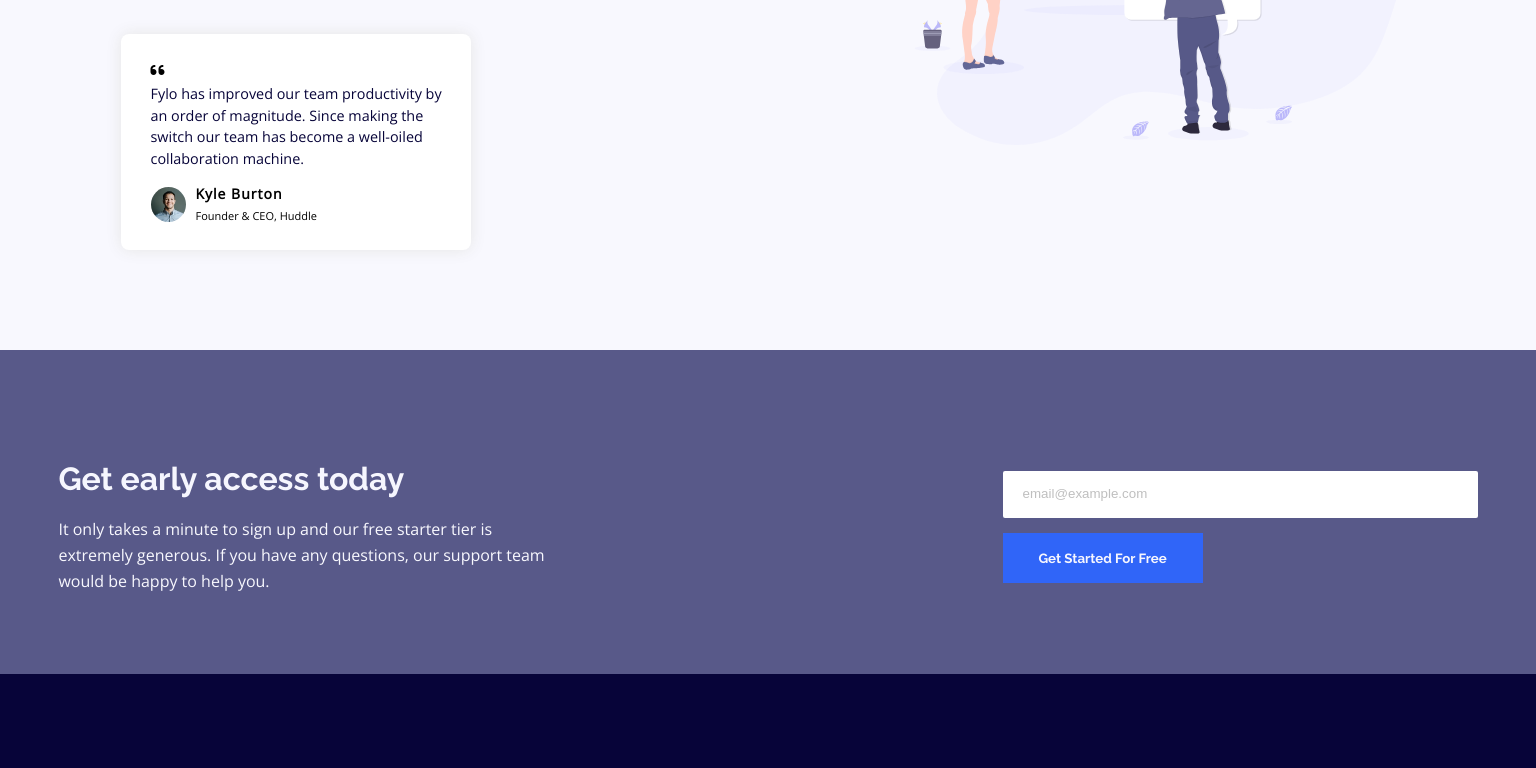
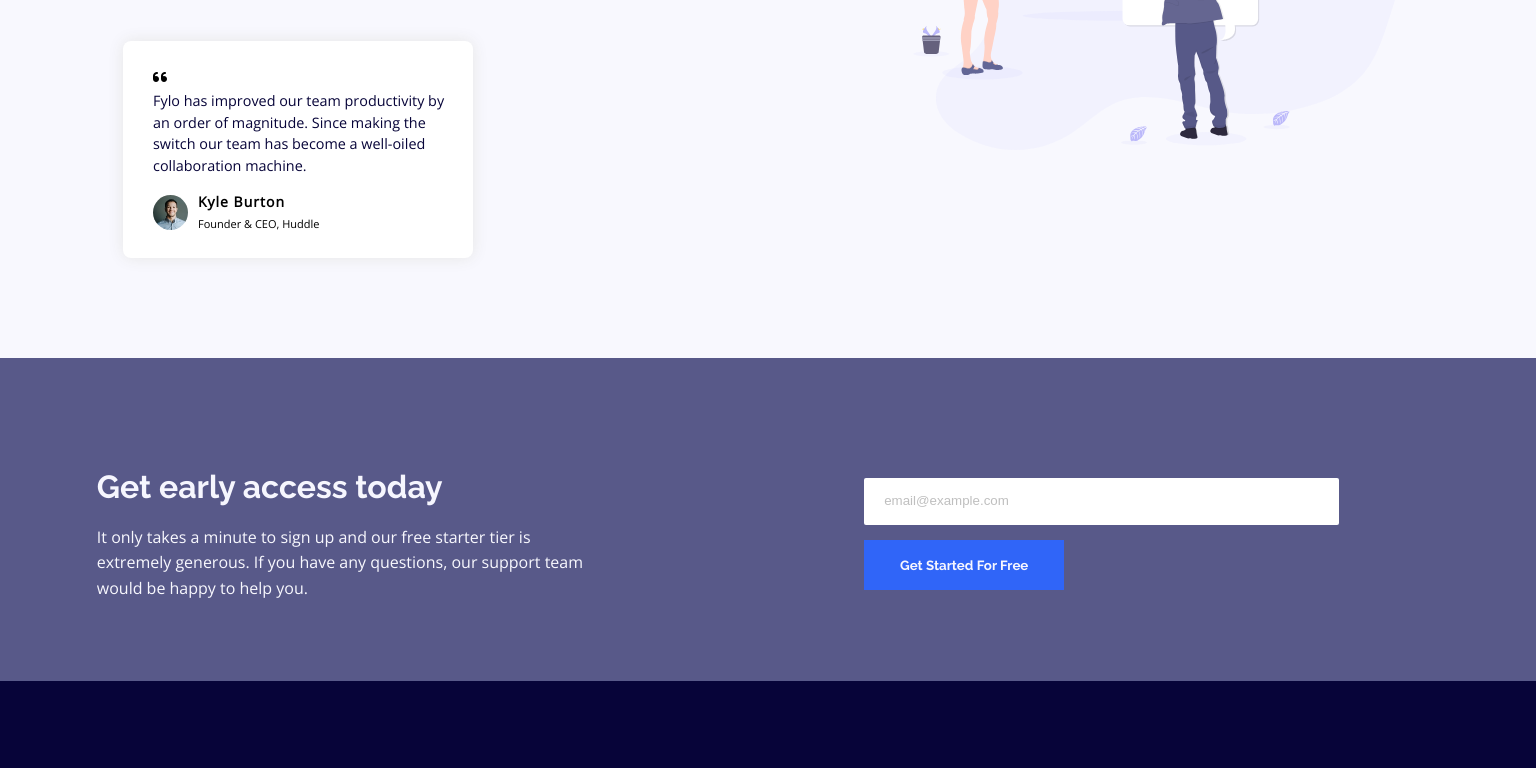
Before and after one commit to AbdulrahmanFE/Challenge_Num_15, a plain HTML site: page index.html in a window 1536 px wide. Shown: the part 1254-2022 px from the top of the page. Drawn offline with nearby package versions, Linux system fonts and the light colour scheme.

Commit message:
Making Some Modifieds

```diff
--- a/css/style.css
+++ b/css/style.css
@@ -69,12 +69,12 @@
   }
   @media (min-width: 1400px) {
     .container{
-      width: 1335px;
+      width: 1330px;
     }
   }
 /* Styling The Header */
   header {
-    padding: 66px 0 90px;
+    padding: 65px 0 90px;
   }
   header > .container {
     display: flex;
@@ -111,7 +111,7 @@
   }
 /* Styling The Landing */
   .landing {
-    padding-bottom: 240px;
+    padding-bottom: 250px;
   }
   .landing-img {
     width: 48%;
@@ -423,7 +423,7 @@
     display: flex;
     align-items: center;
     justify-content: space-between;
-    width: 95%;
+    width: 90%;
   }
   .access-title {
     color: var(--LightGrayishBlue);
@@ -440,6 +440,11 @@
     flex-direction: column;
     align-items: flex-start;
     gap: 15px;
+  }
+  @media (min-width: 1400px) {
+    .access-form {
+      padding-right: 100px;
+    }
   }
   .access-form input[type="email"] {
     padding: 15px 20px 17px;
```
